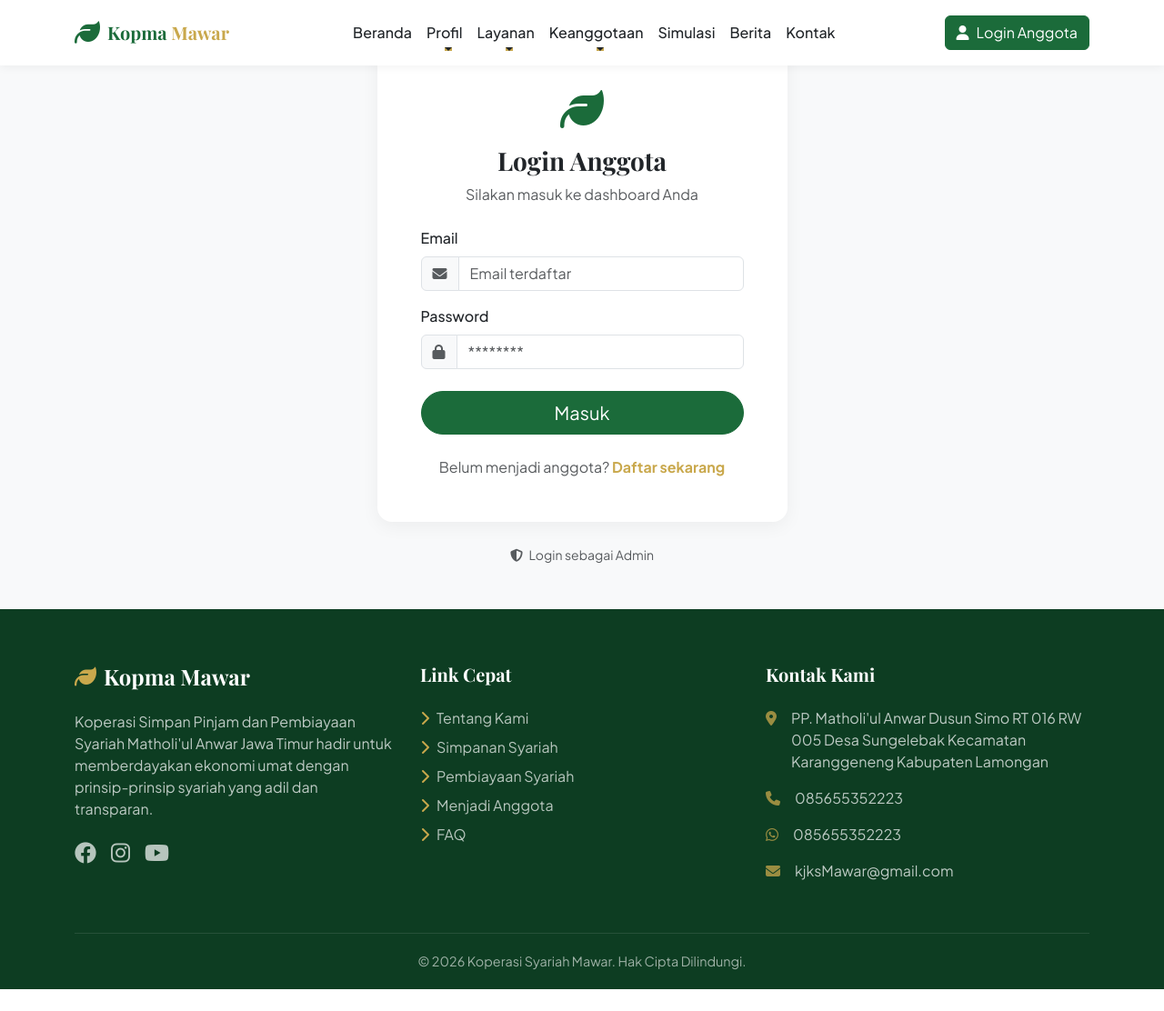
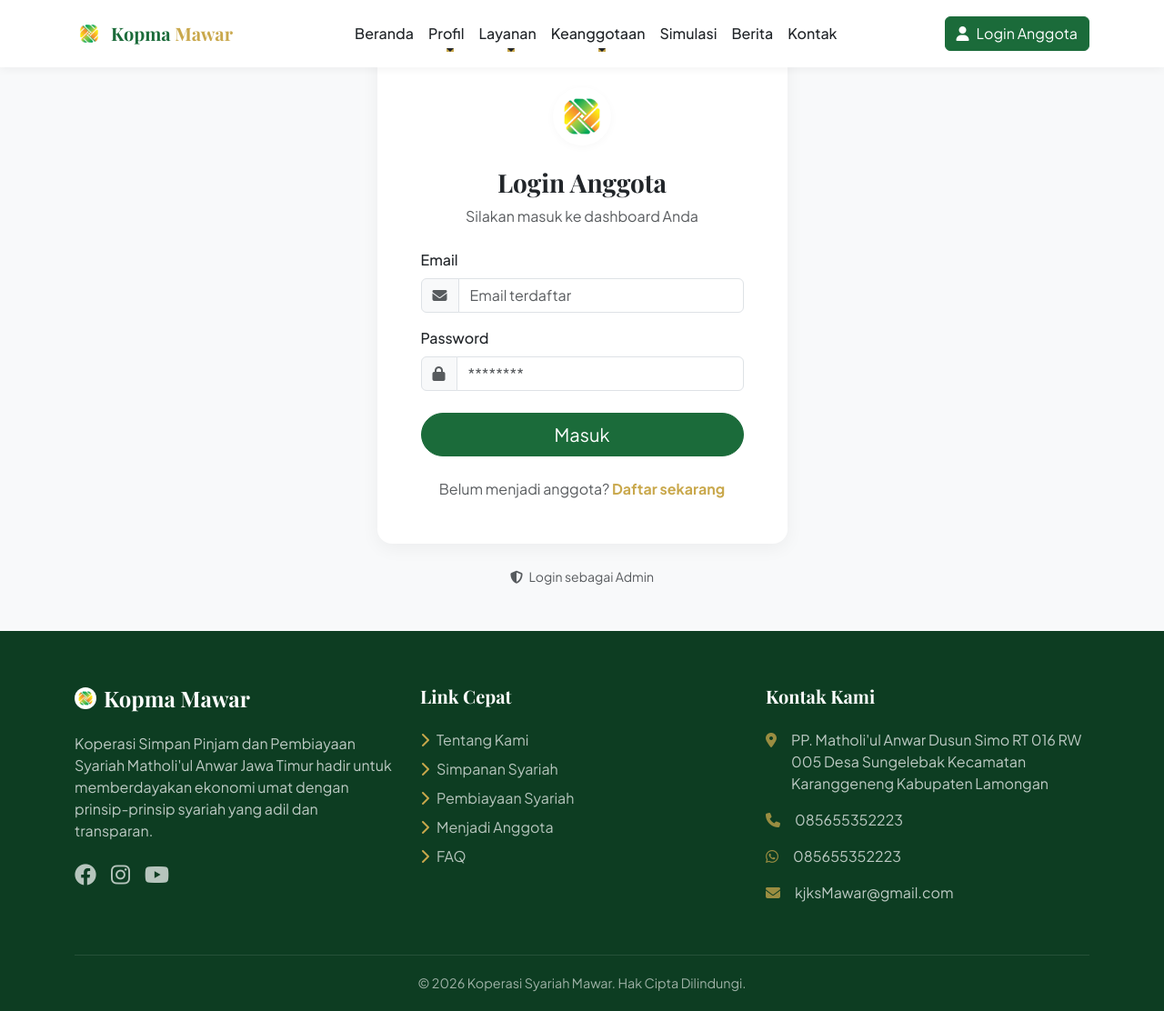
Before and after one commit to danbelajardanbelajar-blip/kopma.ppmawar.or.id, a PHP site: page /public/auth/login in a window 1280 px wide. Shown: the whole page at 91% size. Before the commit the page ends 1088 px from the top, so only its background shows below. Run offline with PHP 8.4, Linux system fonts and the light colour scheme.

Commit message:
Add favicon and replace leaf icons with official logo across views

```diff
--- a/app/views/layouts/admin_sidebar.php
+++ b/app/views/layouts/admin_sidebar.php
@@ -1,7 +1,7 @@
 <nav id="sidebar">
     <div class="sidebar-header">
         <h3 class="d-flex align-items-center justify-content-center gap-2">
-            <i class="fa-solid fa-leaf text-warning"></i> Admin Panel
+            <img src="<?= BASE_URL ?>/assets/img/favicon.png" alt="Logo" class="rounded-circle" style="width: 28px; height: 28px; object-fit: cover;"> Admin Panel
         </h3>
     </div>
 
--- a/app/views/layouts/public_footer.php
+++ b/app/views/layouts/public_footer.php
@@ -5,7 +5,7 @@
             <div class="row gy-4">
                 <div class="col-lg-4 col-md-6">
                     <h4 class="text-white mb-4 d-flex align-items-center">
-                        <i class="fa-solid fa-leaf text-secondary me-2"></i> Kopma Mawar
+                        <img src="<?= BASE_URL ?>/assets/img/favicon.png" alt="Logo" class="me-2 rounded-circle" style="width: 24px; height: 24px; object-fit: cover;"> Kopma Mawar
                     </h4>
                     <p class="text-light opacity-75">Koperasi Simpan Pinjam dan Pembiayaan Syariah Matholi'ul Anwar Jawa Timur hadir untuk memberdayakan ekonomi umat dengan prinsip-prinsip syariah yang adil dan transparan.</p>
                     <div class="d-flex gap-3 mt-4">
--- a/app/views/layouts/public_header.php
+++ b/app/views/layouts/public_header.php
@@ -10,6 +10,8 @@
     <link rel="stylesheet" href="https://cdnjs.cloudflare.com/ajax/libs/font-awesome/6.4.0/css/all.min.css">
     <!-- Custom CSS -->
     <link rel="stylesheet" href="<?= BASE_URL ?>/assets/css/main.css">
+    <!-- Favicon -->
+    <link rel="icon" type="image/png" href="<?= BASE_URL ?>/assets/img/favicon.png">
 </head>
 <body>
     <div id="spa-loader"></div>
@@ -17,7 +19,7 @@
     <nav class="navbar navbar-expand-lg fixed-top">
         <div class="container">
             <a class="navbar-brand d-flex align-items-center" href="<?= BASE_URL ?>/">
-                <i class="fa-solid fa-leaf text-primary me-2 fs-3"></i>
+                <img src="<?= BASE_URL ?>/assets/img/favicon.png" alt="Logo" class="me-2 rounded-circle" style="width: 32px; height: 32px; object-fit: cover;">
                 <span class="fw-bold text-primary">Kopma <span class="text-secondary">Mawar</span></span>
             </a>
             <button class="navbar-toggler" type="button" data-bs-toggle="collapse" data-bs-target="#navbarNav">
--- a/app/views/public/login.php
+++ b/app/views/public/login.php
@@ -7,7 +7,7 @@
                 <div class="card shadow border-0 rounded-4 overflow-hidden">
                     <div class="card-body p-5">
                         <div class="text-center mb-4">
-                            <i class="fa-solid fa-leaf text-primary" style="font-size: 3rem;"></i>
+                            <img src="<?= BASE_URL ?>/assets/img/favicon.png" alt="Logo" class="rounded-circle shadow-sm mb-2" style="width: 64px; height: 64px; object-fit: cover;">
                             <h3 class="fw-bold mt-3 text-primary-dark">Login Anggota</h3>
                             <p class="text-muted">Silakan masuk ke dashboard Anda</p>
                         </div>
```
Also changed, not shown: public/assets/img/favicon.png (added).
